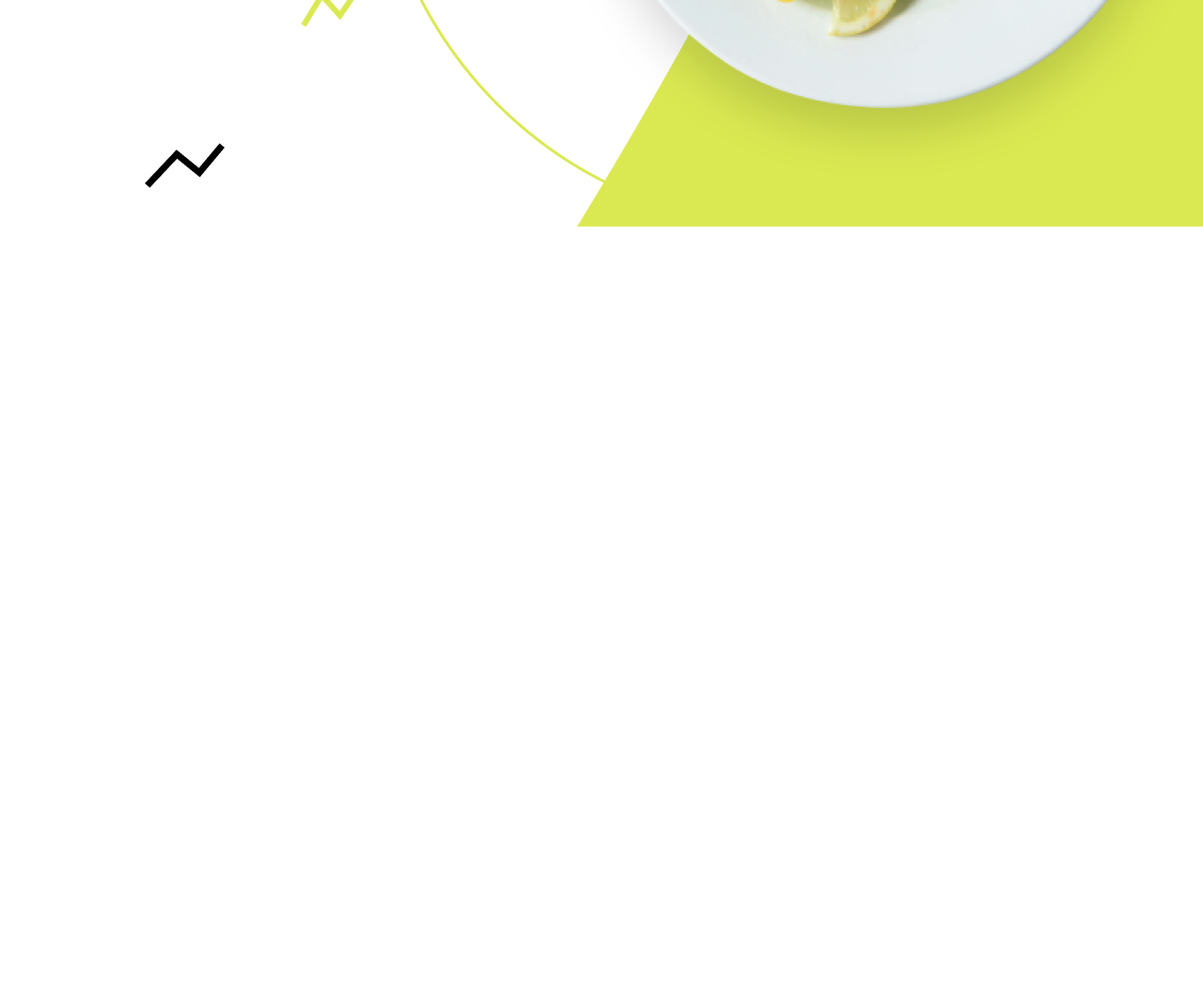
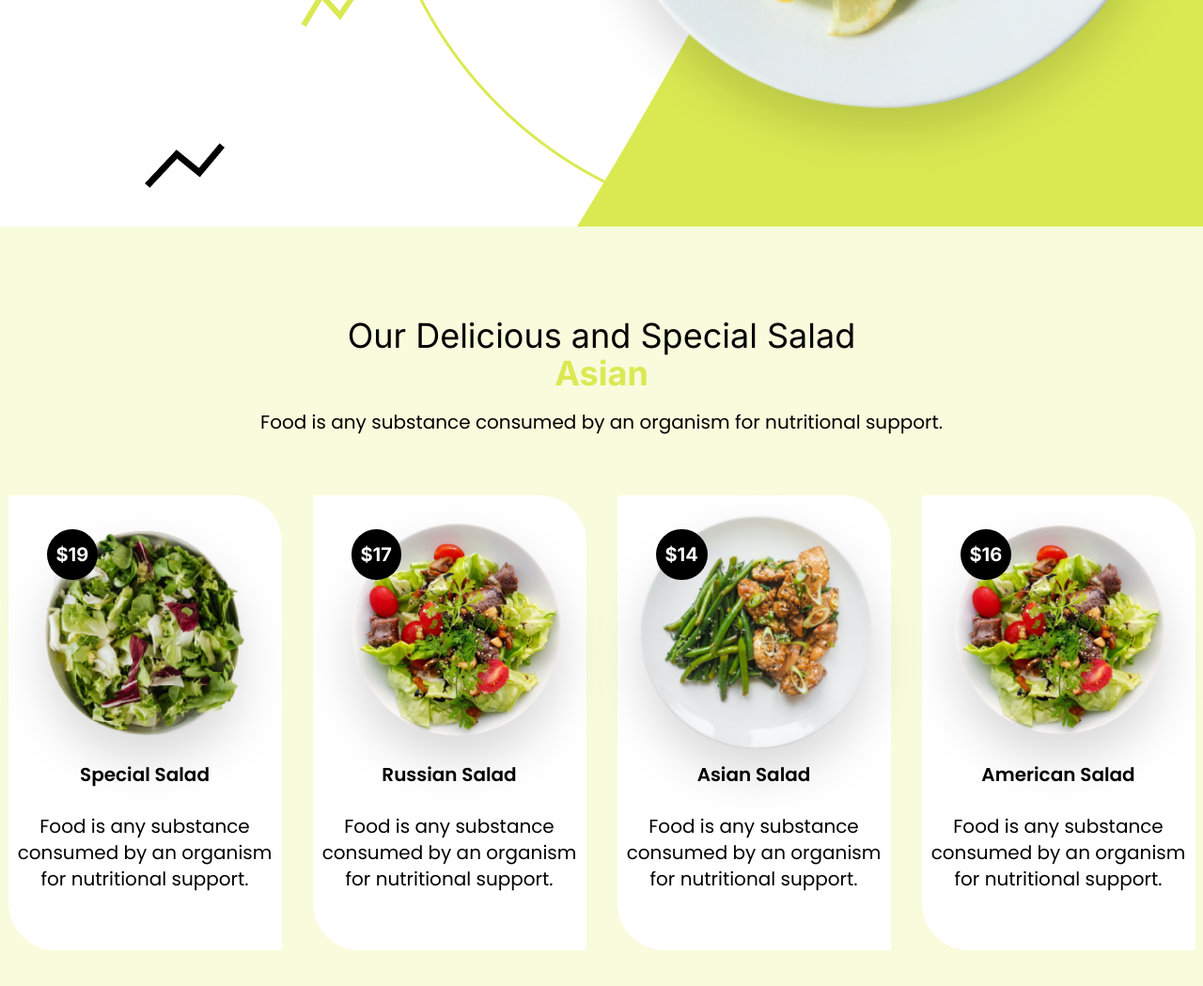
Before and after one commit to xyryc/AsianCrave-landing-page, a plain HTML site: page index.html in a window 1280 px wide. Shown: the part 659-1708 px from the top of the page at 94% size. Before the commit the page ends 900 px from the top, so only its background shows below. Drawn offline with nearby package versions, Linux system fonts and the light colour scheme.

Commit message:
added special salad section

```diff
--- a/index.html
+++ b/index.html
@@ -51,6 +51,9 @@
       }
       .font-poppins {
         font-family: "Poppins", sans-serif;
+      }
+      .background-green {
+        background-color: rgba(218, 233, 82, 0.2);
       }
     </style>
   </head>
@@ -143,7 +146,9 @@
           >
             Special Offer
           </button>
-          <p class="text-base font-bold hover:scale-105 duration-300 cursor-pointer">
+          <p
+            class="text-base font-bold hover:scale-105 duration-300 cursor-pointer"
+          >
             <i class="fa-solid fa-phone"></i> +923351263561
           </p>
         </div>
@@ -164,7 +169,7 @@
       </nav>
 
       <!-- banner section -->
-      <section class="container mx-auto">
+      <section class="container mx-auto mb-[105px]">
         <div class="flex justify-between items-center gap-[76px]">
           <!-- text container -->
           <div>
@@ -190,7 +195,125 @@
     </header>
 
     <main>
+      <!-- special salad section -->
+      <section class="background-green font-poppins py-14">
+        <div class="container mx-auto">
+          <!-- title container -->
+          <div class="text-center mt-10 space-y-[18px]">
+            <h1 class="font-inter text-4xl font-normal">
+              Our Delicious and Special Salad<br /><span
+                class="font-bold text-[#DAE952]"
+                >Asian</span
+              >
+            </h1>
+            <p class="text-xl font-normal">
+              Food is any substance consumed by an organism for nutritional
+              support.
+            </p>
+          </div>
 
+          <!-- card container -->
+          <div
+            class="grid grid-cols-4 justify-center place-items-center gap-4 mt-16"
+          >
+            <!-- card 1 -->
+            <div
+              class="w-[291px] p-2 text-center rounded-tr-[50px] rounded-bl-[50px] bg-white"
+            >
+              <!-- image -->
+              <div class="relative">
+                <small
+                  class="absolute left-[12%] top-[10%] bg-black text-white py-[13px] px-[10px] rounded-full text-xl font-bold font-inter z-10"
+                  >$19</small
+                >
+                <img
+                  class="w-[275px] h-[275px] object-scale-down drop-shadow-2xl"
+                  src="./assets/images/special_salad_karolina.png"
+                  alt=""
+                />
+              </div>
+
+              <h1 class="text-xl font-semibold mb-[27px]">Special Salad</h1>
+              <p class="text-xl font-normal mb-[54px]">
+                Food is any substance consumed by an organism for nutritional
+                support.
+              </p>
+            </div>
+
+            <!-- card 2 -->
+            <div
+              class="w-[291px] p-2 text-center rounded-tr-[50px] rounded-bl-[50px] bg-white"
+            >
+              <!-- image -->
+              <div class="relative">
+                <small
+                  class="absolute left-[12%] top-[10%] bg-black text-white py-[13px] px-[10px] rounded-full text-xl font-bold font-inter z-10"
+                  >$17</small
+                >
+                <img
+                  class="w-[275px] h-[275px] object-scale-down drop-shadow-2xl"
+                  src="./assets/images/russian_salad_tania_melnyczuk.png"
+                  alt=""
+                />
+              </div>
+
+              <h1 class="text-xl font-semibold mb-[27px]">Russian Salad</h1>
+              <p class="text-xl font-normal mb-[54px]">
+                Food is any substance consumed by an organism for nutritional
+                support.
+              </p>
+            </div>
+
+            <!-- card 3 -->
+            <div
+              class="w-[291px] p-2 text-center rounded-tr-[50px] rounded-bl-[50px] bg-white"
+            >
+              <!-- image -->
+              <div class="relative">
+                <small
+                  class="absolute left-[12%] top-[10%] bg-black text-white py-[13px] px-[10px] rounded-full text-xl font-bold font-inter z-10"
+                  >$14</small
+                >
+                <img
+                  class="w-[275px] h-[275px] object-scale-down drop-shadow-2xl"
+                  src="./assets/images/asian_salad_jer_chung.png"
+                  alt=""
+                />
+              </div>
+
+              <h1 class="text-xl font-semibold mb-[27px]">Asian Salad</h1>
+              <p class="text-xl font-normal mb-[54px]">
+                Food is any substance consumed by an organism for nutritional
+                support.
+              </p>
+            </div>
+
+            <!-- card 4 -->
+            <div
+              class="w-[291px] p-2 text-center rounded-tr-[50px] rounded-bl-[50px] bg-white"
+            >
+              <!-- image -->
+              <div class="relative">
+                <small
+                  class="absolute left-[12%] top-[10%] bg-black text-white py-[13px] px-[10px] rounded-full text-xl font-bold font-inter z-10"
+                  >$16</small
+                >
+                <img
+                  class="w-[275px] h-[275px] object-scale-down drop-shadow-2xl"
+                  src="./assets/images/american_salad_tania_melnyczuk.png"
+                  alt=""
+                />
+              </div>
+
+              <h1 class="text-xl font-semibold mb-[27px]">American Salad</h1>
+              <p class="text-xl font-normal mb-[54px]">
+                Food is any substance consumed by an organism for nutritional
+                support.
+              </p>
+            </div>
+          </div>
+        </div>
+      </section>
     </main>
 
     <footer></footer>
```
Also changed, not shown: assets/images/american_salad_tania_melnyczuk.png (added), assets/images/asian_salad_jer_chung.png (added), assets/images/russian_salad_tania_melnyczuk.png (added), assets/images/special_salad_karolina.png (added).
